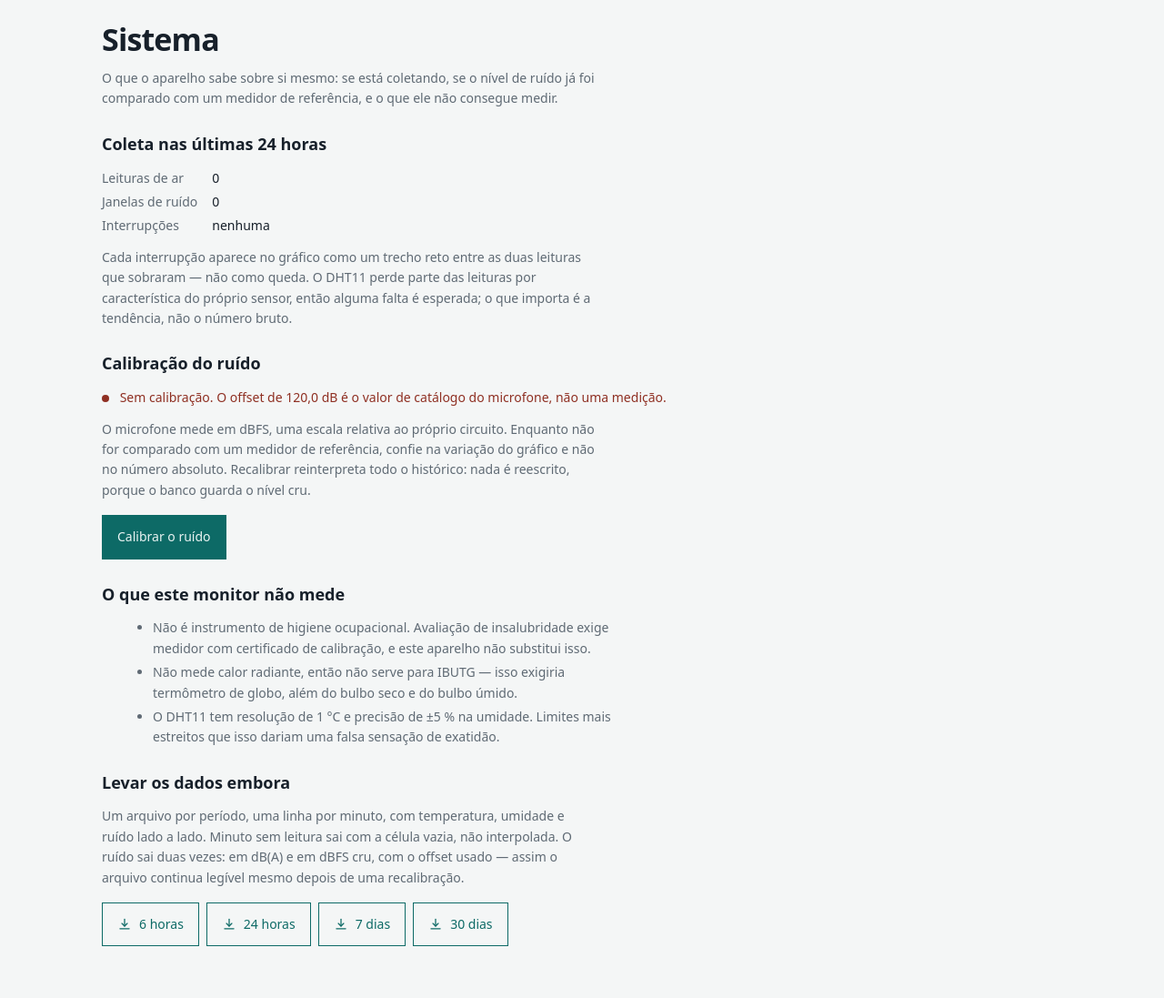
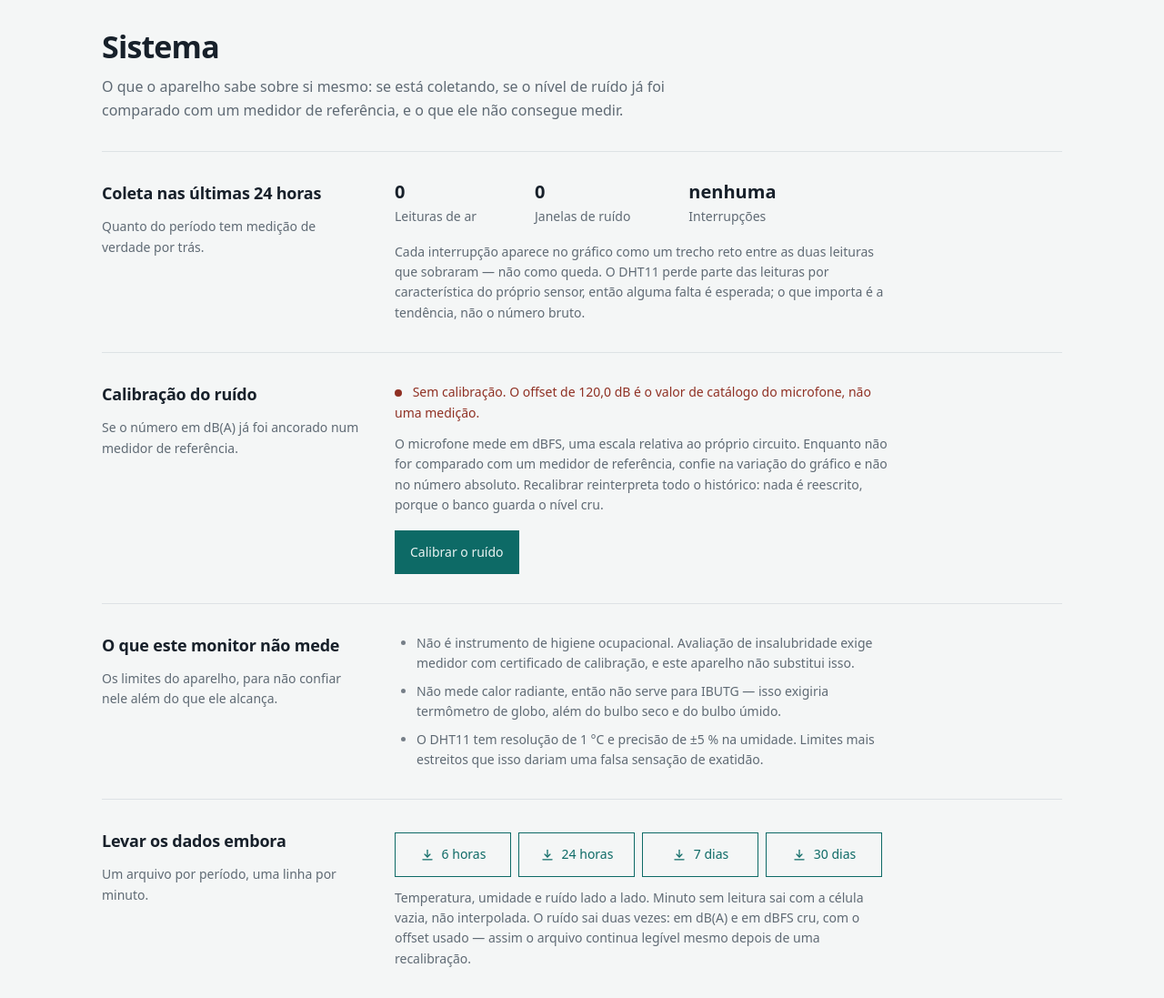
Before and after one commit to LucasFASouza/monitor-ambiental, a Flask app: page /sistema in a window 1280 px wide. Shown: the part 92-1189 px from the top of the page at 91% size. Before the commit the page ends 1132 px from the top, so only its background shows below. Run offline with Flask 3, Linux system fonts and the light colour scheme; data that the repository does not hold is empty.

Commit message:
Dar à /sistema e à /calibracao a gramática do painel
As duas empilhavam tudo numa margem só, sem uma divisória entre quatro seções,
com 537px de prosa dentro de uma coluna de 945 — 408px de vazio à direita de
cada parágrafo — e a lista de instruções como o bloco mais indentado da página,
16px à direita de tudo o mais. Liam como outro produto.

Agora usam a faixa de duas colunas da .grandeza: 290px de título e resumo à
esquerda, conteúdo à direita, régua de um pixel entre seções. Medido: coluna de
título sempre em 32x290 e corpo sempre em 354x623, nas duas páginas, nas sete
seções.

Dimensionamento, que era a parte pior:

- os campos numéricos tinham 377 e 389px para um LAeq de quatro caracteres.
  Regressão minha: na reescrita do CSS eu deixei `.com-unidade input` antes de
  `.campo input { width: 100% }`, mesma especificidade, e o 140px morreu
  silenciosamente. Agora são 112px, com `max-width` fora do caminho do cascade.
- os quatro botões de exportação mediam 94, 102, 104 e 112px, dimensionados
  pelo texto. Opções paralelas, largura igual: 128px.
- as contagens de coleta estavam em 14px cinza, do mesmo tamanho e cor da prosa
  à volta. São medições: número em 1,25rem, rótulo embaixo.

E duas correções de texto que só o render mostra: "de 85 % esperado" não é
português, e o passo 3 mandava preencher "ao lado" — no celular o formulário
fica abaixo.

A ressalva que muda o resultado da ação ("mesma janela de tempo", que faz a
gravação ser recusada) subiu para antes do formulário; a de higiene
ocupacional, que não muda o que a pessoa faz, ficou depois.

Medido nas duas: zero falha de contraste em 33 e 25 elementos de texto, zero
medidas fora da escada de 4px, alvos de 44 e 48px, sem transbordo em 375px, e
detect sobre as três páginas renderizadas retorna []. O 409 de janela
insuficiente continua renderizando o diagnóstico.

Co-Authored-By: Claude Opus 5 <noreply@anthropic.com>

```diff
--- a/static/style.css
+++ b/static/style.css
@@ -391,28 +391,116 @@ footer {
   .curva { height: 180px; }
 }
 
-/* --- página de calibração -------------------------------------------------- */
+/* --- subpáginas: a mesma gramática do painel ------------------------------ */
+/* A /sistema e a /calibracao empilhavam tudo numa margem só, sem uma divisória
+   entre quatro seções, com 537px de prosa dentro de uma coluna de 945 e a
+   lista de instruções como o bloco mais indentado da página. Liam como outro
+   produto. Agora usam a faixa de duas colunas da .grandeza: título e resumo à
+   esquerda, conteúdo à direita, régua de um pixel entre seções. */
 
-/* O título de uma subpágina é o degrau mais alto dela. Em 1,25rem ele ficava a
-   2px do h3 da seção e a 4px do corpo: três tamanhos quase iguais, hierarquia
-   plana. O painel escapa disso porque tem os 34px da medição; a /sistema e a
-   /calibracao não têm medição nenhuma, então o título precisa ocupar esse
-   degrau. */
 .titulo-pagina {
-  margin: var(--e5) 0 var(--e3);
+  margin: var(--e6) 0 var(--e3);
   font-size: var(--t-valor);
   font-weight: 600;
   letter-spacing: -0.025em;
   line-height: 1.15;
 }
 
-.conteudo h3 {
-  margin: var(--e5) 0 var(--e3);
+.lede {
+  max-width: var(--medida);
+  margin-bottom: var(--e6);
+  color: var(--meio);
+  font-size: var(--t-corpo);
+  line-height: 1.6;
+}
+
+.secao {
+  display: grid;
+  grid-template-columns: 290px 1fr;
+  gap: var(--e6);
+  align-items: start;
+  padding: var(--e6) 0;
+  border-top: 1px solid var(--regua);
+}
+
+.secao h3 {
   font-size: var(--t-grandeza);
   font-weight: 600;
+  letter-spacing: -0.012em;
+  line-height: 1.5;
 }
 
-.explicacao.larga { margin-bottom: var(--e3); }
+.secao-resumo {
+  max-width: var(--medida);
+  margin-top: var(--e3);
+  color: var(--meio);
+  font-size: var(--t-apoio);
+  line-height: 1.6;
+}
+
+.secao-corpo > * + * { margin-top: var(--e4); }
+
+.secao-corpo p {
+  max-width: var(--medida);
+  color: var(--meio);
+  font-size: var(--t-apoio);
+  line-height: 1.6;
+}
+
+.secao-corpo p b { color: var(--tinta); font-weight: 600; }
+
+/* --- números de coleta: medição, não nota de rodapé ---------------------- */
+/* Estavam em 14px cinza, do mesmo tamanho e cor da prosa à volta. São
+   contagens de um instrumento: o número vem primeiro e o rótulo embaixo. */
+
+.contagens {
+  display: flex;
+  flex-wrap: wrap;
+  gap: var(--e5) var(--e8);
+}
+
+.contagem dd {
+  margin: 0;
+  color: var(--tinta);
+  font-size: var(--t-titulo);
+  font-weight: 600;
+  line-height: 1.2;
+}
+
+.contagem dt {
+  margin-top: var(--e1);
+  color: var(--meio);
+  font-size: var(--t-apoio);
+}
+
+.contagem .parte { color: var(--meio); font-size: var(--t-apoio); font-weight: 400; }
+
+/* --- ficha de rastreabilidade -------------------------------------------- */
+
+.ficha {
+  display: grid;
+  grid-template-columns: auto 1fr;
+  gap: var(--e2) var(--e5);
+  font-size: var(--t-apoio);
+}
+
+.ficha dt { color: var(--meio); }
+.ficha dd { margin: 0; color: var(--tinta); }
+
+/* --- listas: na margem do conteúdo, não 16px à direita dele --------------- */
+
+.passos {
+  max-width: var(--medida);
+  padding-left: var(--e5);
+  color: var(--meio);
+  font-size: var(--t-apoio);
+  line-height: 1.6;
+}
+
+.passos li + li { margin-top: var(--e2); }
+.passos li::marker { color: var(--fraco); }
+
+/* --- recados ------------------------------------------------------------- */
 
 .recado {
   max-width: var(--medida);
@@ -424,43 +512,23 @@ footer {
 .recado.ok { background: #eef4ef; color: var(--bom); border-left: 3px solid var(--bom); }
 .recado.erro { background: #f7ece9; color: var(--ruim); border-left: 3px solid var(--ruim); }
 
-.estado-calibracao {
+/* --- formulário ---------------------------------------------------------- */
+/* Campo dimensionado pelo que cabe nele: um LAeq tem quatro caracteres, e um
+   campo de 389px para quatro caracteres é o que dava a essa página a cara de
+   mal dimensionada. */
+
+.formulario { max-width: 420px; }
+
+.campo + .campo { margin-top: var(--e4); }
+
+.campo label {
+  display: block;
   margin-bottom: var(--e2);
-  padding: var(--e4) 0;
-  border-top: 1px solid var(--regua);
-  border-bottom: 1px solid var(--regua);
+  font-size: var(--t-apoio);
+  color: var(--tinta);
 }
 
-.ficha {
-  display: grid;
-  grid-template-columns: auto 1fr;
-  gap: var(--e1) var(--e4);
-  margin-top: var(--e3);
-  font-size: var(--t-apoio);
-}
-
-.ficha dt { color: var(--meio); }
-.ficha dd { margin: 0; }
-
-.passos {
-  max-width: var(--medida);
-  margin: 0 0 var(--e5) var(--e4);
-  color: var(--meio);
-  font-size: var(--t-apoio);
-  line-height: 1.6;
-}
-
-.passos li { margin-bottom: var(--e1); }
-
-.formulario { max-width: 420px; margin: var(--e1) 0 var(--e5); }
-
-.campo { margin-bottom: var(--e4); }
-.campo label { display: block; margin-bottom: var(--e1); font-size: var(--t-apoio); }
 .campo .opcional { color: var(--meio); }
-
-.com-unidade { display: flex; align-items: center; gap: var(--e2); }
-.com-unidade span { color: var(--meio); font-size: var(--t-apoio); }
-.com-unidade input { width: 140px; }
 
 .campo input {
   width: 100%;
@@ -470,13 +538,20 @@ footer {
   background: var(--papel);
   color: var(--tinta);
   font: inherit;
+  font-size: var(--t-apoio);
   font-variant-numeric: tabular-nums;
 }
 
-.campo input:focus-visible { border-color: var(--capa); }
+.campo input::placeholder { color: var(--meio); }
+.campo input:focus-visible { border-color: var(--capa); outline-offset: 1px; }
+
+.com-unidade { display: flex; align-items: center; gap: var(--e3); }
+.com-unidade input { width: 112px; }
+.com-unidade span { color: var(--meio); font-size: var(--t-apoio); }
 
 .formulario button {
   min-height: 44px;
+  margin-top: var(--e5);
   padding: var(--e3) var(--e4);
   border: 1px solid var(--capa);
   background: var(--capa);
@@ -486,4 +561,17 @@ footer {
   cursor: pointer;
 }
 
-.formulario button:hover { background: var(--capa-fundo); }
+.formulario button:hover { background: var(--capa-fundo); border-color: var(--capa-fundo); }
+
+/* Fileira de opções paralelas: largura igual, porque dimensionar pelo texto
+   deixava 94, 102, 104 e 112px lado a lado e lia como desalinho. */
+.fileira { display: flex; flex-wrap: wrap; gap: var(--e2); }
+.fileira .botao { min-width: 128px; justify-content: center; }
+
+@media (max-width: 760px) {
+  .secao { grid-template-columns: 1fr; gap: var(--e4); padding: var(--e5) 0; }
+  .titulo-pagina { margin-top: var(--e5); }
+  .lede { margin-bottom: var(--e4); }
+  .contagens { gap: var(--e4) var(--e5); }
+  .fileira .botao { flex: 1 1 128px; }
+}
--- a/templates/sistema.html
+++ b/templates/sistema.html
@@ -34,32 +34,51 @@
 
 <main class="conteudo">
   <h2 class="titulo-pagina">Sistema</h2>
-  <p class="explicacao larga">O que o aparelho sabe sobre si mesmo: se está coletando,
-    se o nível de ruído já foi comparado com um medidor de referência, e o que ele não
-    consegue medir.</p>
+  <p class="lede">O que o aparelho sabe sobre si mesmo: se está coletando, se o nível de
+    ruído já foi comparado com um medidor de referência, e o que ele não consegue medir.</p>
 
+  <section class="secao">
+    <div>
       <h3>Coleta nas últimas 24 horas</h3>
-  <dl class="ficha">
-    <dt>Leituras de ar</dt>
+      <p class="secao-resumo">Quanto do período tem medição de verdade por trás.</p>
+    </div>
+    <div class="secao-corpo">
+      <dl class="contagens">
+        <div class="contagem">
           <dd>{{ sistema.saude.ar.leituras }}
             {%- if sistema.saude.ar.completude_pct is not none %}
-        — {{ sistema.saude.ar.completude_pct }} % do esperado{% endif %}</dd>
-    <dt>Janelas de ruído</dt>
+              <span class="parte">· {{ sistema.saude.ar.completude_pct }} % do esperado</span>
+            {%- endif %}</dd>
+          <dt>Leituras de ar</dt>
+        </div>
+        <div class="contagem">
           <dd>{{ sistema.saude.ruido.leituras }}
             {%- if sistema.saude.ruido.completude_pct is not none %}
-        — {{ sistema.saude.ruido.completude_pct }} %{% endif %}</dd>
-    <dt>Interrupções</dt>
-    <dd>
+              <span class="parte">· {{ sistema.saude.ruido.completude_pct }} % do esperado</span>
+            {%- endif %}</dd>
+          <dt>Janelas de ruído</dt>
+        </div>
+        <div class="contagem">
           {%- set bar = sistema.saude.ar.buracos %}{% set bruido = sistema.saude.ruido.buracos %}
-      {%- if not bar and not bruido %}nenhuma
-      {%- else %}{{ bar }} no ar, {{ bruido }} no ruído{% endif %}</dd>
+          <dd>{% if not bar and not bruido %}nenhuma{% else %}{{ bar + bruido }}{% endif %}</dd>
+          <dt>Interrupções
+            {%- if bar or bruido %} ({{ bar }} no ar, {{ bruido }} no ruído){% endif %}</dt>
+        </div>
       </dl>
-  <p class="explicacao larga">Cada interrupção aparece no gráfico como um trecho reto entre
-    as duas leituras que sobraram — não como queda. O DHT11 perde parte das leituras por
-    característica do próprio sensor, então alguma falta é esperada; o que importa é a
-    tendência, não o número bruto.</p>
+      <p>Cada interrupção aparece no gráfico como um trecho reto entre as duas leituras que
+        sobraram — não como queda. O DHT11 perde parte das leituras por característica do
+        próprio sensor, então alguma falta é esperada; o que importa é a tendência, não o
+        número bruto.</p>
+    </div>
+  </section>
 
+  <section class="secao">
+    <div>
       <h3>Calibração do ruído</h3>
+      <p class="secao-resumo">Se o número em dB(A) já foi ancorado num medidor de
+        referência.</p>
+    </div>
+    <div class="secao-corpo">
       {% if sistema.calibrado %}
         <p class="frescor"><span class="pulso" aria-hidden="true"></span>
           Calibrado com offset de {{ sistema.offset }} dB.</p>
@@ -83,28 +102,39 @@
           Sem calibração. O offset de {{ sistema.offset }} dB é o valor de catálogo do
           microfone, não uma medição.</p>
       {% endif %}
-  <p class="explicacao larga">O microfone mede em dBFS, uma escala relativa ao próprio
-    circuito. Enquanto não for comparado com um medidor de referência, confie na variação
-    do gráfico e não no número absoluto. Recalibrar reinterpreta todo o histórico: nada é
-    reescrito, porque o banco guarda o nível cru.</p>
+      <p>O microfone mede em dBFS, uma escala relativa ao próprio circuito. Enquanto não for
+        comparado com um medidor de referência, confie na variação do gráfico e não no número
+        absoluto. Recalibrar reinterpreta todo o histórico: nada é reescrito, porque o banco
+        guarda o nível cru.</p>
       <p><a class="botao" href="{{ url_for('pagina_calibracao') }}">
         {{ 'Recalibrar o ruído' if sistema.calibrado else 'Calibrar o ruído' }}</a></p>
+    </div>
+  </section>
 
+  <section class="secao">
+    <div>
       <h3>O que este monitor não mede</h3>
+      <p class="secao-resumo">Os limites do aparelho, para não confiar nele além do que
+        ele alcança.</p>
+    </div>
+    <div class="secao-corpo">
       <ul class="passos">
-    <li>Não é instrumento de higiene ocupacional. Avaliação de insalubridade exige medidor
-      com certificado de calibração, e este aparelho não substitui isso.</li>
-    <li>Não mede calor radiante, então não serve para IBUTG — isso exigiria termômetro de
-      globo, além do bulbo seco e do bulbo úmido.</li>
-    <li>O DHT11 tem resolução de 1 °C e precisão de ±5 % na umidade. Limites mais estreitos
-      que isso dariam uma falsa sensação de exatidão.</li>
+        <li>Não é instrumento de higiene ocupacional. Avaliação de insalubridade exige
+          medidor com certificado de calibração, e este aparelho não substitui isso.</li>
+        <li>Não mede calor radiante, então não serve para IBUTG — isso exigiria termômetro
+          de globo, além do bulbo seco e do bulbo úmido.</li>
+        <li>O DHT11 tem resolução de 1 °C e precisão de ±5 % na umidade. Limites mais
+          estreitos que isso dariam uma falsa sensação de exatidão.</li>
       </ul>
+    </div>
+  </section>
 
+  <section class="secao">
+    <div>
       <h3>Levar os dados embora</h3>
-  <p class="explicacao larga">Um arquivo por período, uma linha por minuto, com temperatura,
-    umidade e ruído lado a lado. Minuto sem leitura sai com a célula vazia, não interpolada.
-    O ruído sai duas vezes: em dB(A) e em dBFS cru, com o offset usado — assim o arquivo
-    continua legível mesmo depois de uma recalibração.</p>
+      <p class="secao-resumo">Um arquivo por período, uma linha por minuto.</p>
+    </div>
+    <div class="secao-corpo">
       <p class="fileira">
         {% for horas, rotulo in sistema.periodos %}
           <a class="botao vazado" href="{{ url_for('exportar_csv', horas=horas) }}" download>
@@ -113,6 +143,11 @@
           </a>
         {% endfor %}
       </p>
+      <p>Temperatura, umidade e ruído lado a lado. Minuto sem leitura sai com a célula vazia,
+        não interpolada. O ruído sai duas vezes: em dB(A) e em dBFS cru, com o offset usado —
+        assim o arquivo continua legível mesmo depois de uma recalibração.</p>
+    </div>
+  </section>
 </main>
 
 </body>
```
Also changed, not shown: DESIGN.md (+19 -0 lines), templates/calibracao.html (+65 -27 lines). Lines whose indentation alone changed are shown as unchanged.
